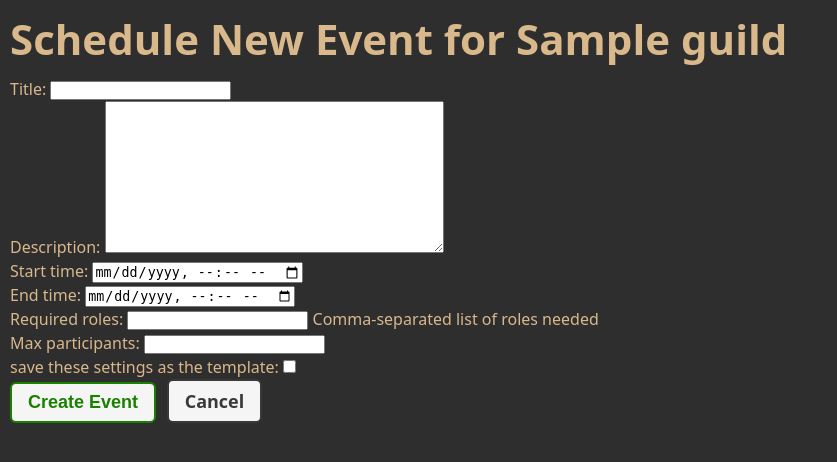
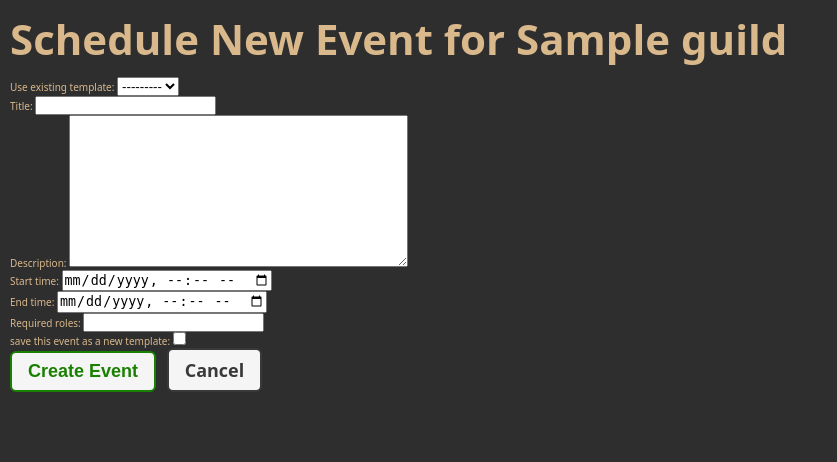
Before and after one commit to Xugknight/super-sweat, a Django app: page /guilds/1/events/create/ in a window 1280 px wide. Shown: the part 82-544 px from the top of the page, without its empty margins (0-837 px from the left). Run offline with Django 5.2, Linux system fonts and the light colour scheme; a user stored in the database is signed in; tables that the repository leaves empty hold one stand-in row (values such as "Sample post").

Commit message:
Work on event templates

```diff
--- a/main_app/forms.py
+++ b/main_app/forms.py
@@ -1,5 +1,5 @@
 from django import forms
-from .models import Profile, Event
+from .models import Profile, Event, EventTemplate
 
 class ProfileForm(forms.ModelForm):
     class Meta:
@@ -17,9 +17,14 @@ class ProfileForm(forms.ModelForm):
         }
 
 class EventCreateForm(forms.ModelForm):
+    template = forms.ModelChoiceField(
+        queryset=EventTemplate.objects.none(),
+        required=False,
+        label = 'Use existing template'
+    )
     save_as_template = forms.BooleanField(
         required= False,
-        label= 'save these settings as the template'
+        label= 'save this event as a new template'
     )
     class Meta:
         model = Event
@@ -30,9 +35,29 @@ class EventCreateForm(forms.ModelForm):
             'end_time',
             'required_roles',
             'max_participants',
+            'template',
+            'save_as_template'
         ]
 
         widgets = {
             'start_time': forms.DateTimeInput(attrs={'type': 'datetime-local'}),
             'end_time': forms.DateTimeInput(attrs={'type': 'datetime-local'}),
         }
+
+    def __init__(self, *args, guild=None, **kwargs):
+        guild = kwargs.pop('guild', None)
+        print("🔍 [EventCreateForm] __init__  guild:", guild)
+        super().__init__(*args, **kwargs)
+        if guild is not None:
+            qs = guild.templates.all()
+            print("🔍 [EventCreateForm] templates:", list(qs.values_list('pk','name')))
+            self.fields['template'].queryset = qs
+            self.fields['template'].queryset = guild.templates.all()
+        tpl_pk = self.data.get('template') or self.initial.get('template')
+        if tpl_pk and guild is not None:
+            try:
+                tpl = guild.templates.get(pk=tpl_pk)
+                self.fields['title'].initial = tpl.name
+                self.fields['required_roles'].initial = tpl.default_roles
+            except EventTemplate.DoesNotExist:
+                pass
--- a/main_app/templates/events/form.html
+++ b/main_app/templates/events/form.html
@@ -18,9 +18,43 @@
 
   <form method="post" class="form-container">
     {% csrf_token %}
-    {{ form.as_p }}
 
-    <div class="flex space-x-4 mt-4">
+    <div class="form-group">
+      {{ form.template.label_tag }}
+      {{ form.template }}
+    </div>
+
+    <div class="form-group">
+      {{ form.title.label_tag }}
+      {{ form.title }}
+    </div>
+
+    <div class="form-group">
+      {{ form.description.label_tag }}
+      {{ form.description }}
+    </div>
+
+    <div class="form-group">
+      {{ form.start_time.label_tag }}
+      {{ form.start_time }}
+    </div>
+
+    <div class="form-group">
+      {{ form.end_time.label_tag }}
+      {{ form.end_time }}
+    </div>
+
+    <div class="form-group">
+      {{ form.required_roles.label_tag }}
+      {{ form.required_roles }}
+    </div>
+
+    <div class="form-group">
+      {{ form.save_as_template.label_tag }}
+      {{ form.save_as_template }}
+    </div>
+
+    <div class="form-actions">
       <button type="submit" class="btn submit">
         {% if object %}Save Changes{% else %}Create Event{% endif %}
       </button>
--- a/main_app/views.py
+++ b/main_app/views.py
@@ -183,12 +183,21 @@ class EventCreate(LoginRequiredMixin, CreateView):
         self.guild = get_object_or_404(Guild, pk=kwargs['pk'])
         return super().dispatch(request, *args, **kwargs)
 
+    def get_form_kwargs(self):
+        kwargs = super().get_form_kwargs()
+        kwargs['guild'] = self.guild
+        return kwargs
+
     def get_context_data(self, **kwargs):
         ctx = super().get_context_data(**kwargs)
         ctx['guild'] = self.guild
         return ctx
 
     def form_valid(self, form):
+        tpl = form.cleaned_data.get('template')
+        if tpl:
+            form.instance.title = tpl.name
+            form.instance.required_roles = tpl.default_roles
         event = form.save(commit=False)
         event.guild = self.guild
         event.save()
```
Also changed, not shown: main_app/templates/guilds/detail.html (+4 -5 lines).
